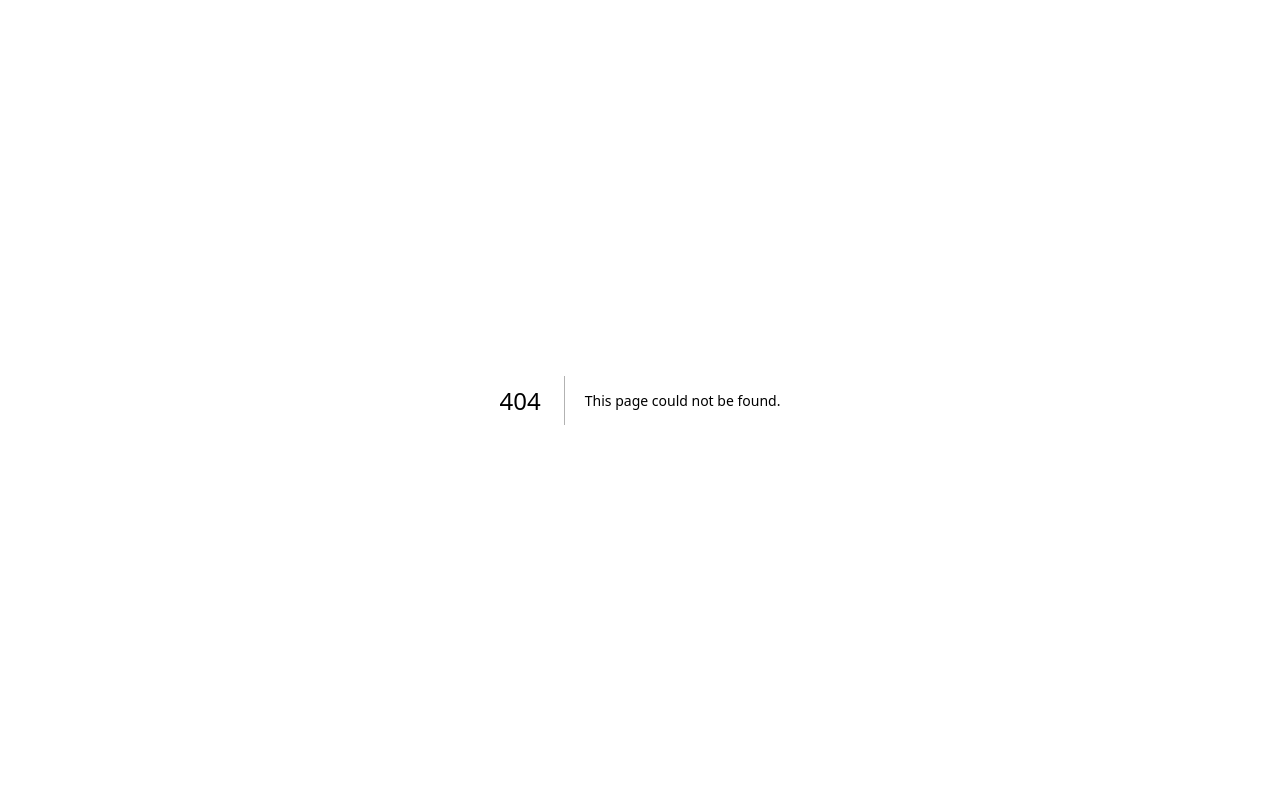
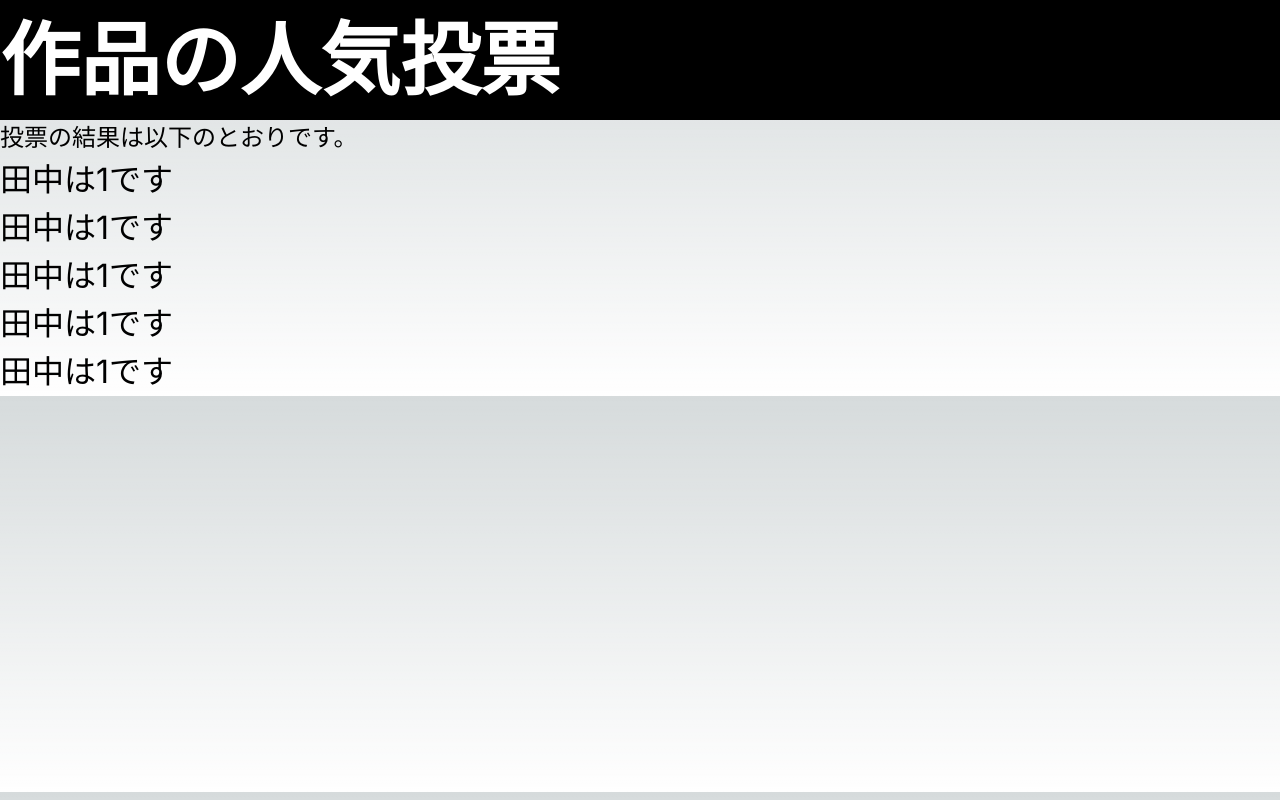
Before and after one commit to lCyou/hivehack2023-a, a Next.js app: page /result in a window 1280 px wide. Before the commit this address had no page. Built offline with nearby package versions, Linux system fonts and the light colour scheme.

Commit message:
結果発表ページの修飾

```diff
--- /dev/null
+++ b/app/result/page.module.css
@@ -0,0 +1,16 @@
+.result {
+    font-size: 2em;
+}
+
+.title {
+    color: white;
+    background-color: black;
+    font-weight: bold;
+    font-size: 5em;
+}
+
+.sentence {
+    color:black;
+    font-size: 1.5em;
+
+}
--- /dev/null
+++ b/app/result/page.tsx
@@ -0,0 +1,19 @@
+import Image from 'next/image'
+import styles from './page.module.css'
+const votees = [{name: '田中', voting: 1}, {name: '田中', voting: 1}, {name: '田中', voting: 1}, {name: '田中', voting: 1}, {name: '田中', voting: 1}];
+const eventName = "作品の人気投票";
+
+export default function Home() {
+  return (
+    <>
+        <h1 className={styles['title']}>{eventName}</h1>
+        <p className={styles['sentence']}>投票の結果は以下のとおりです。</p>
+        {votees.map((votee, i) => {
+            return (
+
+                <h2 className={styles['result']} key={i} >{votee.name}は{votee.voting}です</h2>
+            );
+        })}
+    </>
+  )
+}
```
